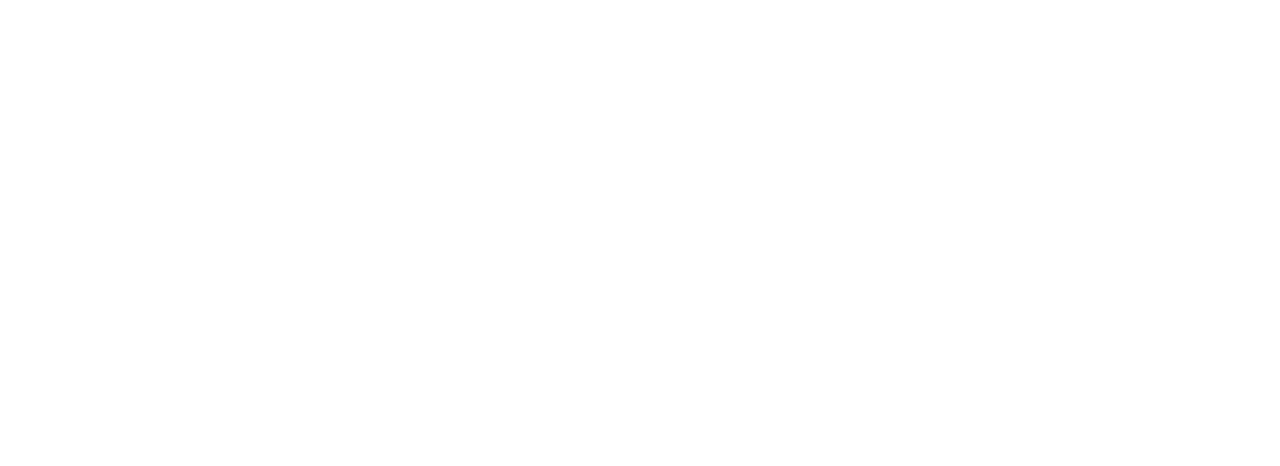
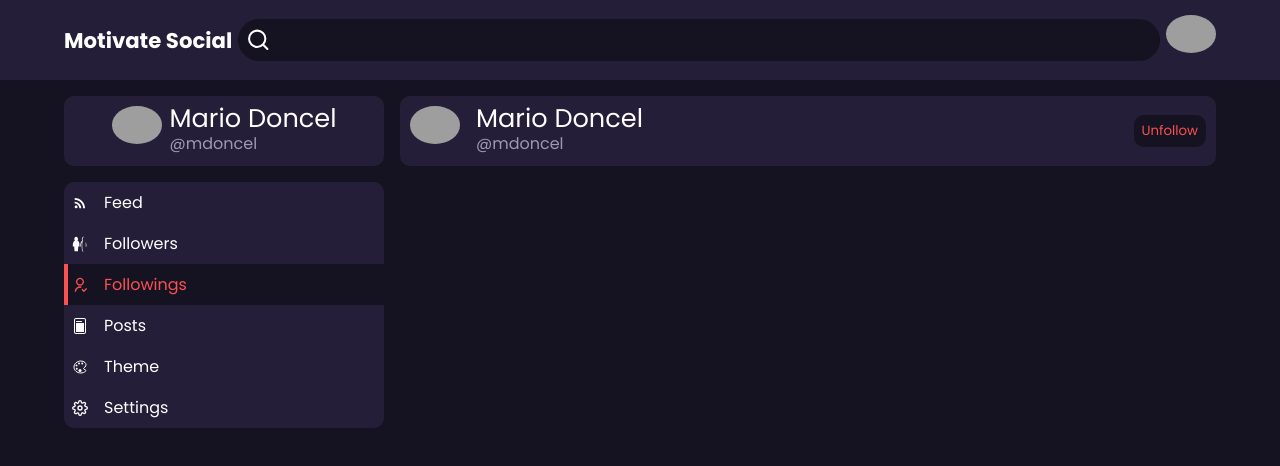
Before and after one commit to MarioDoncel/frontend-social-media-idip, a React (Create React App) app: page /followings in a window 1280 px wide. Before the commit this address had no page. Shown: the top 466 px of the page. Built offline with nearby package versions, Linux system fonts and the light colour scheme; grey boxes are pictures that could not be loaded.

Commit message:
Feat: Routes and components, followers followings feed posts

```diff
--- /dev/null
+++ b/src/components/Button/index.tsx
@@ -0,0 +1,18 @@
+import React, { ButtonHTMLAttributes } from 'react';
+
+import { ButtonContainer } from './styles';
+
+interface IButtonProps extends ButtonHTMLAttributes<HTMLButtonElement> {
+  text: string;
+  color: string;
+}
+
+const Button: React.FC<IButtonProps> = ({ type, text, color }) => {
+  return (
+    <ButtonContainer color={color} type={type}>
+      {text}
+    </ButtonContainer>
+  );
+};
+
+export default Button;
--- /dev/null
+++ b/src/components/Button/styles.ts
@@ -0,0 +1,9 @@
+import styled from 'styled-components';
+
+export const ButtonContainer = styled.button`
+  padding: 6px 8px;
+  border-radius: 10px;
+  background-color: ${({ theme }) => theme.color.black};
+  color: ${({ color }) => color};
+  cursor: pointer;
+`;
--- /dev/null
+++ b/src/pages/Home/Feed/index.tsx
@@ -0,0 +1,17 @@
+import React from 'react';
+import Post from '../../../components/Post';
+import { FeedContainer } from './styles';
+
+const Feed: React.FC = () => {
+  return (
+    <FeedContainer>
+      <Post />
+      <Post />
+      <Post />
+      <Post />
+      <Post />
+    </FeedContainer>
+  );
+};
+
+export default Feed;
--- /dev/null
+++ b/src/pages/Home/Feed/styles.ts
@@ -0,0 +1,3 @@
+import styled from 'styled-components';
+
+export const FeedContainer = styled.main``;
--- /dev/null
+++ b/src/pages/Home/Followers/index.tsx
@@ -0,0 +1,28 @@
+import React from 'react';
+import Button from '../../../components/Button';
+import UserImage from '../../../components/UserImage';
+import { theme } from '../../../styles/theme';
+
+import { FollowersContainer } from './styles';
+
+const Followers: React.FC = () => {
+  return (
+    <FollowersContainer>
+      <div className="card flex-center follower">
+        <div className="user flex-center">
+          <UserImage
+            src="https://github.com/MarioDoncel.png"
+            alt="ProfileImage"
+          />
+          <div className="text">
+            <p>Mario Doncel</p>
+            <span>@mdoncel</span>
+          </div>
+        </div>
+        <Button text="Follow" color={theme.color.success} type="button" />
+      </div>
+    </FollowersContainer>
+  );
+};
+
+export default Followers;
--- /dev/null
+++ b/src/pages/Home/Followers/styles.ts
@@ -0,0 +1,15 @@
+import styled from 'styled-components';
+
+export const FollowersContainer = styled.main`
+  .follower {
+    justify-content: space-between;
+    .user {
+      gap: 1rem;
+      line-height: 1.4rem;
+      span {
+        color: ${({ theme }) => theme.color.grey};
+        font-size: 1rem;
+      }
+    }
+  }
+`;
--- /dev/null
+++ b/src/pages/Home/Followings/index.tsx
@@ -0,0 +1,28 @@
+import React from 'react';
+import Button from '../../../components/Button';
+import UserImage from '../../../components/UserImage';
+import { theme } from '../../../styles/theme';
+
+import { FollowingsContainer } from './styles';
+
+const Followings: React.FC = () => {
+  return (
+    <FollowingsContainer>
+      <div className="card flex-center follower">
+        <div className="user flex-center">
+          <UserImage
+            src="https://github.com/MarioDoncel.png"
+            alt="ProfileImage"
+          />
+          <div className="text">
+            <p>Mario Doncel</p>
+            <span>@mdoncel</span>
+          </div>
+        </div>
+        <Button text="Unfollow" color={theme.color.danger} type="button" />
+      </div>
+    </FollowingsContainer>
+  );
+};
+
+export default Followings;
--- /dev/null
+++ b/src/pages/Home/Followings/styles.ts
@@ -0,0 +1,15 @@
+import styled from 'styled-components';
+
+export const FollowingsContainer = styled.main`
+  .follower {
+    justify-content: space-between;
+    .user {
+      gap: 1rem;
+      line-height: 1.4rem;
+      span {
+        color: ${({ theme }) => theme.color.grey};
+        font-size: 1rem;
+      }
+    }
+  }
+`;
--- /dev/null
+++ b/src/pages/Home/Posts/index.tsx
@@ -0,0 +1,18 @@
+import React from 'react';
+import Post from '../../../components/Post';
+
+import { PostsContainer } from './styles';
+
+const Posts: React.FC = () => {
+  return (
+    <PostsContainer>
+      <Post />
+      <Post />
+      <Post />
+      <Post />
+      <Post />
+    </PostsContainer>
+  );
+};
+
+export default Posts;
--- /dev/null
+++ b/src/pages/Home/Posts/styles.tsx
@@ -0,0 +1,3 @@
+import styled from 'styled-components';
+
+export const PostsContainer = styled.main``;
--- a/src/pages/Home/index.tsx
+++ b/src/pages/Home/index.tsx
@@ -5,6 +5,10 @@
 import Post from '../../components/Post';
 
 import NewContext from '../../providers/NewContextProvider';
+import Feed from './Feed';
+import Followers from './Followers';
+import Followings from './Followings';
+import Posts from './Posts';
 
 import { HomeContainer } from './style';
 
@@ -21,12 +25,12 @@
       <Header />
       <div className="container">
         <AsideLeft />
-        <main>
-          <Routes>
-            <Route path="/" element={<Post />} />
-            <Route path="/followers" element={<Post />} />
-          </Routes>
-        </main>
+        <Routes>
+          <Route path="/" element={<Feed />} />
+          <Route path="/followers" element={<Followers />} />
+          <Route path="/followings" element={<Followings />} />
+          <Route path="/posts" element={<Posts />} />
+        </Routes>
       </div>
     </HomeContainer>
   );
--- a/src/routes/index.tsx
+++ b/src/routes/index.tsx
@@ -12,8 +12,10 @@
   <BrowserRouter>
     <Routes>
       <Route path="/" element={<Home />}>
-        <Route path="/" element={<Post />} />
-        <Route path="followers" element={<Post />} />
+        <Route path="/" />
+        <Route path="followers" />
+        <Route path="followings" />
+        <Route path="posts" />
       </Route>
       <Route path="/signin" element={<Page2 />} />
       <Route path="/signup" element={<Page2 />} />
```
